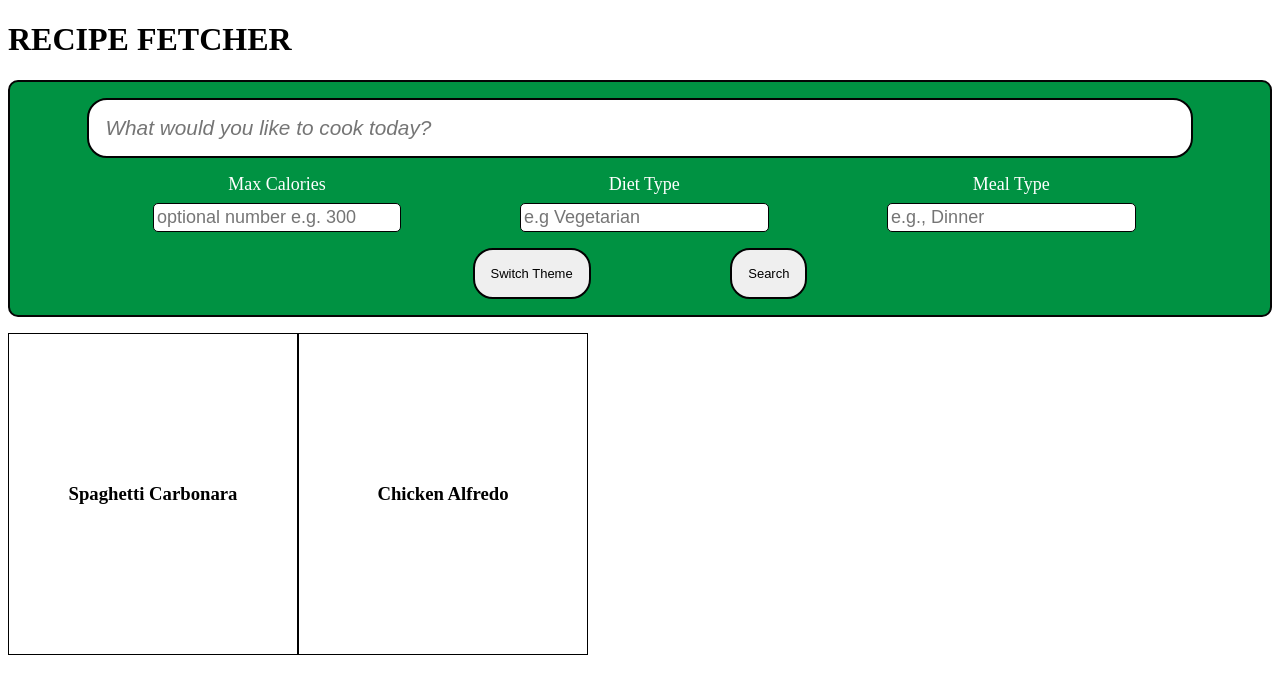
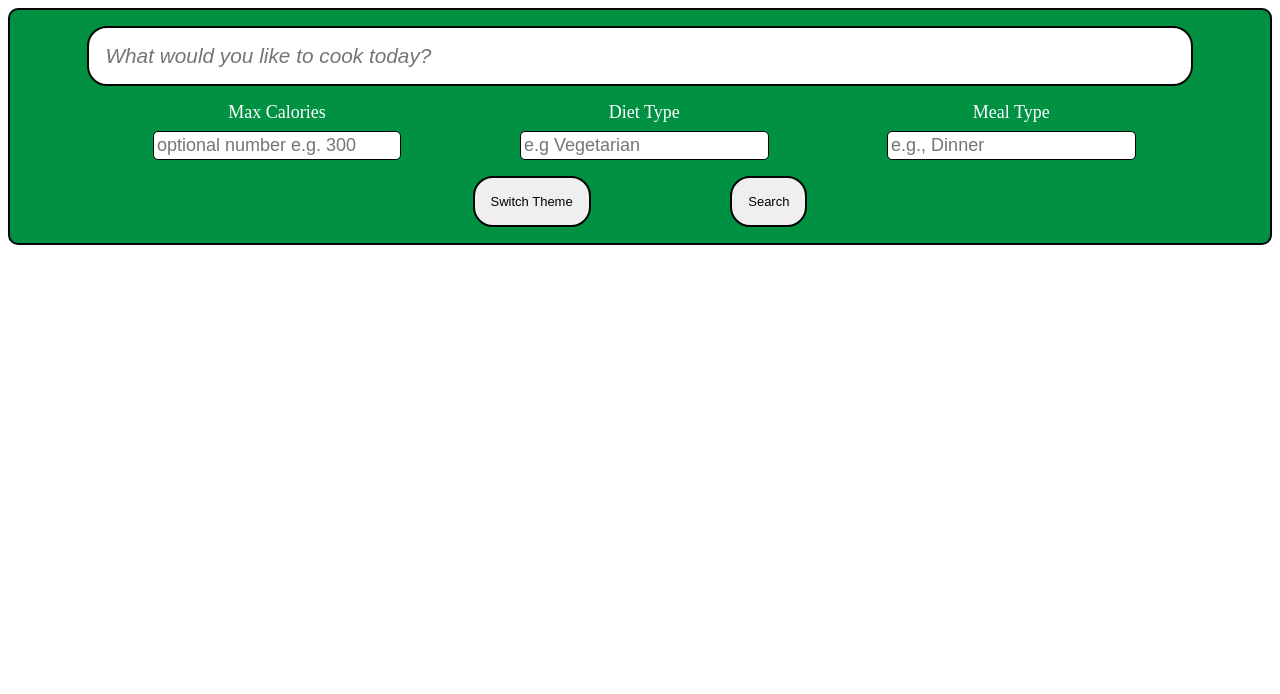
Before and after one commit to T0raT/CS391FinalProject, a React (Vite) app: page / in a window 1280 px wide. Shown: the top 694 px of the page. Built offline with nearby package versions, Linux system fonts and the light colour scheme.

Commit message:
Some structural change + DataFetcher now is responsible for rendering product cards

```diff
--- a/src/App.jsx
+++ b/src/App.jsx
@@ -2,75 +2,6 @@ import SearchbarWrapper from "./components/SearchbarWrapper.jsx";
 import styled from "styled-components";
 import { ProductCard } from "./components/ProductCard.jsx";
 
-const FlexMain = styled.main`
-  display: flex;
-  flex-wrap: wrap;
-  //    Width and height to be decided later
-`;
-
 export default function App() {
-  const recipes = [
-    //   Using a temp array of objects to simulate data from an API
-    {
-      id: 1,
-      title: "Spaghetti Carbonara",
-      ingredients: [
-        "200g spaghetti",
-        "100g pancetta",
-        "2 large eggs",
-        "50g pecorino cheese",
-        "50g parmesan",
-        "2 cloves of garlic",
-        "Salt and pepper",
-        "Fresh parsley",
-      ],
-      instructions: [
-        "Cook the spaghetti in a large pot of boiling salted water until al dente.",
-        "Fry the pancetta with the garlic until crispy.",
-        "Beat the eggs in a bowl, then add the grated pecorino and parmesan cheese.",
-        "Drain the spaghetti and add it to the pancetta. Remove from heat.",
-        "Quickly mix in the egg and cheese mixture, stirring constantly to create a creamy sauce.",
-        "Season with salt and pepper, and garnish with fresh parsley.",
-      ],
-      image: "https://example.com/spaghetti-carbonara.jpg",
-    },
-    {
-      id: 2,
-      title: "Chicken Alfredo",
-      ingredients: [
-        "200g fettuccine",
-        "2 chicken breasts",
-        "2 cups heavy cream",
-        "1 cup grated parmesan cheese",
-        "2 cloves of garlic",
-        "Salt and pepper",
-        "Fresh parsley",
-      ],
-      instructions: [
-        "Cook the fettuccine in a large pot of boiling salted water until al dente.",
-        "Season the chicken breasts with salt and pepper, then cook in a skillet until golden brown. Slice into strips.",
-        "In the same skillet, sauté the garlic until fragrant, then add the heavy cream and bring to a simmer.",
-        "Stir in the grated parmesan cheese until melted and smooth.",
-        "Add the cooked fettuccine and chicken strips to the sauce, tossing to coat.",
-        "Season with salt and pepper, and garnish with fresh parsley.",
-      ],
-      image: "https://example.com/chicken-alfredo.jpg",
-    },
-  ];
-
-  return (
-    <>
-      <header>
-        {/* Search bar and dark/light mode toggle here */}
-        <h1>RECIPE FETCHER</h1>
-        <SearchbarWrapper />
-      </header>
-      <FlexMain>
-        {/* All reciepie cards are rendered here */}
-        {recipes.map((recipe) => (
-          <ProductCard key={recipe.id} recipe={recipe} />
-        ))}
-      </FlexMain>
-    </>
-  );
+  return <SearchbarWrapper />;
 }
--- a/src/components/DataFetcher.jsx
+++ b/src/components/DataFetcher.jsx
@@ -2,6 +2,7 @@
 // info i want to retireve for each plate are calories, serving, preptime, image, name, ingredients
 
 import useSWR from "swr";
+import { ProductCard } from "./ProductCard.jsx";
 
 const fetcher = (url) => fetch(url).then((res) => res.json());
 
@@ -11,15 +12,18 @@ export default function DataFetcher({ query }) {
   if (!data) return <p>Loading...</p>;
   if (error) return <p>Error: {error.message}</p>;
 
+  // (Tiger) Thank you carlos for the sample input
+  // <div key={rec.id}>
+  //   <h3>{rec.title}</h3>
+  //   <h3>{rec.readyInMinutes}</h3>
+  //   <h3>{rec.image}</h3>
+  //   <h3>{rec.nutrition.nutrients[0].amount}</h3>
+  // </div>
+
   return (
     <div>
       {data.results.map((rec) => (
-                <div key={rec.id}>
-                    <h3>{rec.title}</h3>
-                    <h3>{rec.readyInMinutes}</h3>
-                    <h3>{rec.image}</h3>
-                    <h3>{rec.nutrition.nutrients[0].amount}</h3>
-                </div>
+        <ProductCard key={rec.id} />
       ))}
     </div>
   );
--- a/src/components/ProductCard.jsx
+++ b/src/components/ProductCard.jsx
@@ -1,6 +1,5 @@
 import styled from "styled-components";
-import {useEffect, useState} from "react";
-
+import { useEffect, useState } from "react";
 
 const Card = styled.div`
   // Temp styling TODO: Add more styling
@@ -16,11 +15,11 @@ const Card = styled.div`
   cursor: pointer;
   z-index: 1;
   transition: all 1s;
-`
+`;
 
 const ModalDiv = styled.div`
   // Temp styling TODO: Add more styling
-    display: ${(props) => props.modalStatus === "true" ? "block" : "none"};
+  display: ${(props) => (props.modalStatus === "true" ? "block" : "none")};
   position: fixed;
   top: 50%;
   left: 50%;
@@ -33,54 +32,49 @@ const ModalDiv = styled.div`
   z-index: 1000;
   border: 1px solid black;
   transition: all 1s;
-`
+`;
 const ModalBg = styled.div`
   // Temp styling TODO: Add more styling
-    display: ${(props) => props.modalStatus === "true" ? "block" : "none"};
+  display: ${(props) => (props.modalStatus === "true" ? "block" : "none")};
   position: fixed;
   top: 0;
   left: 0;
   z-index: 999;
   width: 100vw;
   height: 100vh;
-    background-color: ${(props) => props.modalStatus === "true" ? "rgba(0, 0, 0, 0.5)" : "transparent"};
-    backdrop-filter: ${(props) => props.modalStatus === "true" ? "blur(5px)" : "none"};
+  background-color: ${(props) =>
+    props.modalStatus === "true" ? "rgba(0, 0, 0, 0.5)" : "transparent"};
+  backdrop-filter: ${(props) =>
+    props.modalStatus === "true" ? "blur(5px)" : "none"};
   transition: all 1s;
-`
+`;
 
 export const ProductCard = (props) => {
-  const item = props.recipe;
-  const instructions = item.instructions;
-  const title = item.title;
   const [modalStatus, setModalStatus] = useState(false);
 
   const openModal = () => {
     // Separating the to openModal and closeModal to offer more control.
     setModalStatus(true);
-    console.log("Modal opened")
-  }
+    console.log("Modal opened");
+  };
 
   const closeModal = () => {
     setModalStatus(false);
-    console.log("Modal closed")
-  }
+    console.log("Modal closed");
+  };
 
   return (
     <>
       <Card className="Product Card" onClick={openModal}>
-          <h3>{title}</h3>
+        <h3>{}</h3>
       </Card>
 
-        <ModalDiv
-            className={ModalDiv}
-            modalStatus={modalStatus.toString()}
-        >
-
-          <p>{instructions}</p>
+      <ModalDiv className={ModalDiv} modalStatus={modalStatus.toString()}>
+        <p>{}</p>
         <button onClick={closeModal}>Close</button>
       </ModalDiv>
 
-        <ModalBg className="ModalBg" modalStatus={modalStatus.toString()}/>
+      <ModalBg className="ModalBg" modalstatus={modalStatus.toString()} />
     </>
-  )
-}
+  );
+};
--- a/src/components/SearchbarWrapper.jsx
+++ b/src/components/SearchbarWrapper.jsx
@@ -1,22 +1,24 @@
 // Search Bar that user sees on their screens. contains the Styling of the input fields and buttons as well
 // as calling other functions when the Search button is clicked in order to make a query, call the API, display the results.
-
 
 // potential form fields for additional criteria could be : maxCalories, type of meal, diet types, a sorting button
 
 // All work Here was done by Carlos Contreras
 
-
-import { useState } from 'react';
-import styled from 'styled-components';
+import { useState } from "react";
+import styled from "styled-components";
 import DataFetcher from "./DataFetcher.jsx";
 import QueryBuilder from "./QueryBuilder.jsx";
+import { ProductCard } from "./ProductCard.jsx";
 
-
+const FlexMain = styled.main`
+  display: flex;
+  flex-wrap: wrap;
+  //    Width and height to be decided later
+`;
 
 // to style the layout of the input field and buttons
 const MainContainer = styled.div`
-
   background: rgb(0, 146, 66);
 
   border: 2px solid #050505;
@@ -25,14 +27,11 @@ const MainContainer = styled.div`
   max-width: 100vw;
   border-radius: 10px;
 
-
   display: flex;
   flex-direction: row;
   flex-wrap: wrap;
   justify-content: center;
   align-items: center;
-
-
 `;
 
 // to style the containers for the 3 basic elements. query search, additional criteria settings, and buttons including search.
@@ -54,8 +53,7 @@ const CriteriaContainer = styled.div`
   flex-direction: row;
   justify-content: space-evenly;
   align-items: center;
-    margin-bottom : 1em;
-
+  margin-bottom: 1em;
 
   //border: 2px solid #c50c0c;
 `;
@@ -69,7 +67,6 @@ const CriteriaItem = styled.div`
   flex-wrap: wrap;
   align-items: center;
 `;
-
 
 const ButtonContainer = styled.div`
   width: 50%;
@@ -89,7 +86,7 @@ const Searchbar = styled.input`
   border: 2px solid #020202;
   font-size: calc(1vw + 1vh);
   font-style: italic;
-    color: black ;
+  color: black;
 `;
 const Button = styled.button`
   max-width: 10em;
@@ -109,47 +106,54 @@ const Label = styled.label`
 
 const Input = styled.input`
   width: 100%;
-    padding: 0.20rem;
+  padding: 0.2rem;
   border-radius: 5px;
   border: 1px solid #020202;
   font-size: calc(10px + 1vmin);
 `;
 
-
 export default function SearchbarWrapper() {
-
   // using UseState to keep track of the query input field values.
   // setState is handled whenever the user changes the input field value.
-    const [searchValue, setSearchValue] = useState('');
-    const [maxCalories, setMaxCalories] = useState('');
-    const [mealType, setMealType] = useState('');
-    const [dietType, setDietType] = useState('');
+  const [searchValue, setSearchValue] = useState("");
+  const [maxCalories, setMaxCalories] = useState("");
+  const [mealType, setMealType] = useState("");
+  const [dietType, setDietType] = useState("");
   const [query, setQuery] = useState(null);
 
   // local function to handle what happens when the search button is clicked. Essentially input fields are passed on to DataFetcher to
   //const SearchParameters = () => {}
   const Search = () => {
-        const queryParams = { searchValue, maxCalories, mealType, dietType };
-        const APIcallstring = QueryBuilder(queryParams) ;
+    const APIcallstring = QueryBuilder(
+      searchValue,
+      maxCalories,
+      mealType,
+      dietType,
+    );
     setQuery(APIcallstring);
   };
 
-
-
-    return(
-
+  return (
+    <>
+      <header>
         <MainContainer>
           <SearchContainer>
-                <Searchbar type="search" placeholder="What would you like to cook today?"
+            <Searchbar
+              type="search"
+              placeholder="What would you like to cook today?"
               value={searchValue}
-                           onChange={(e) => setSearchValue(e.target.value)}/>
+              onChange={(e) => setSearchValue(e.target.value)}
+            />
           </SearchContainer>
 
           <CriteriaContainer>
-
             <CriteriaItem>
               <Label htmlFor="maxCalories">Max Calories</Label>
-                    <Input type="number" id="maxCalories" name="maxCalories" placeholder="optional number e.g. 300"
+              <Input
+                type="number"
+                id="maxCalories"
+                name="maxCalories"
+                placeholder="optional number e.g. 300"
                 value={maxCalories}
                 onChange={(e) => setMaxCalories(e.target.value)}
               />
@@ -157,7 +161,11 @@ export default function SearchbarWrapper() {
 
             <CriteriaItem>
               <Label htmlFor="DietType">Diet Type</Label>
-                    <Input type="string" id="DietType" name="DietType" placeholder="e.g Vegetarian"
+              <Input
+                type="string"
+                id="DietType"
+                name="DietType"
+                placeholder="e.g Vegetarian"
                 value={dietType}
                 onChange={(e) => setDietType(e.target.value)}
               />
@@ -165,23 +173,24 @@ export default function SearchbarWrapper() {
 
             <CriteriaItem>
               <Label htmlFor="mealType">Meal Type</Label>
-                    <Input type="text" id="mealType" name="mealType" placeholder="e.g., Dinner"
+              <Input
+                type="text"
+                id="mealType"
+                name="mealType"
+                placeholder="e.g., Dinner"
                 value={mealType}
                 onChange={(e) => setMealType(e.target.value)}
               />
             </CriteriaItem>
-
           </CriteriaContainer>
 
           <ButtonContainer>
             <Button>Switch Theme </Button>
             <Button onClick={Search}>Search</Button>
           </ButtonContainer>
-
-        {query && <DataFetcher query={query} />}
-
         </MainContainer>
-
-
+      </header>
+      <FlexMain>{query && <DataFetcher query={query} />}</FlexMain>
+    </>
   );
 }
--- a/vite.config.js
+++ b/vite.config.js
@@ -1,7 +1,7 @@
-import { defineConfig } from 'vite'
-import react from '@vitejs/plugin-react-swc'
+import { defineConfig } from "vite";
+import react from "@vitejs/plugin-react-swc";
 
 // https://vitejs.dev/config/
 export default defineConfig({
   plugins: [react()],
-})
+});
```
Also changed, not shown: src/components/QueryBuilder.jsx (+38 -25 lines). Lines whose indentation alone changed are shown as unchanged.
